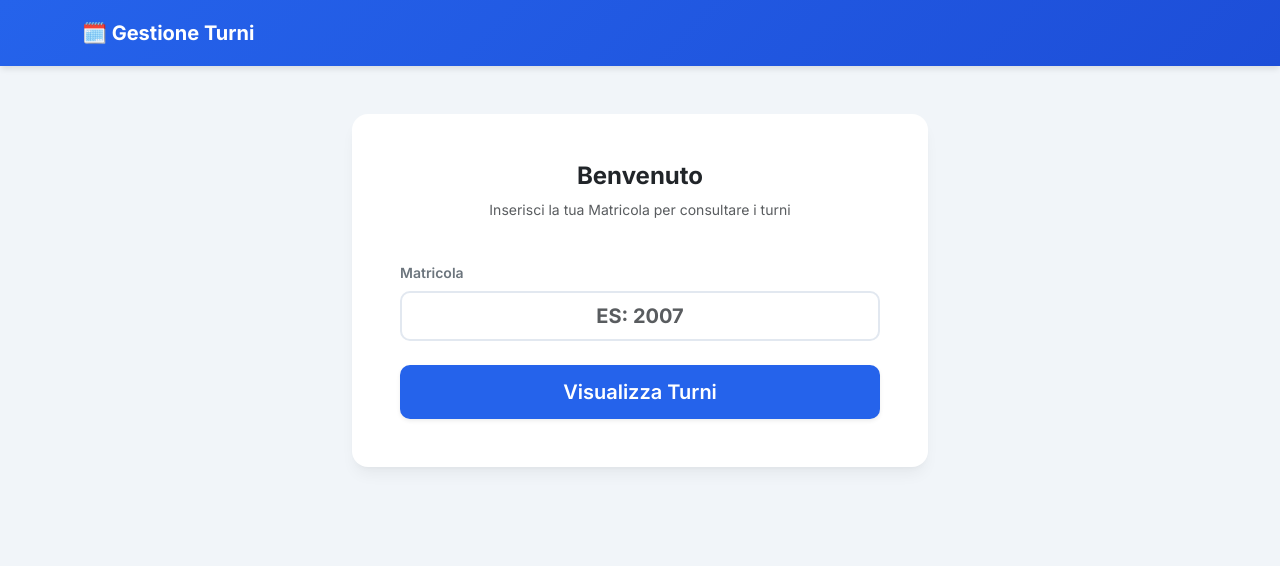
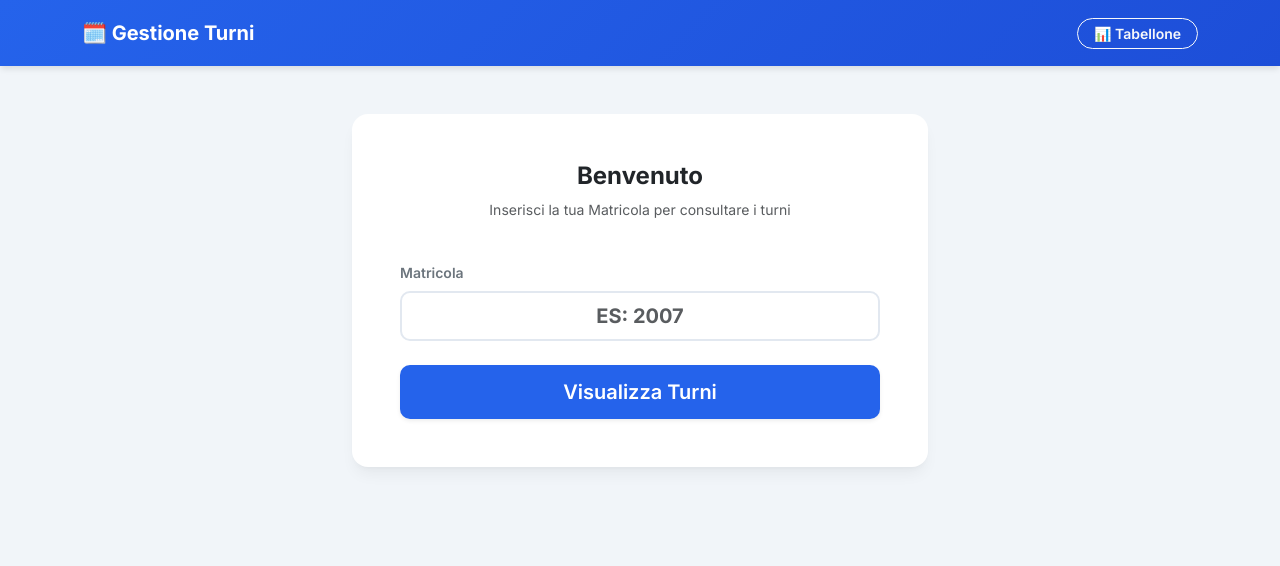
Before and after one commit to cosimomaglie-hash/Turni-del-personale, a plain HTML site: page index.HTML in a window 1280 px wide. Drawn offline with nearby package versions, Linux system fonts and the light colour scheme.

Commit message:
Update index.HTML

```diff
--- a/index.HTML
+++ b/index.HTML
@@ -230,6 +230,7 @@
             <span class="navbar-brand mb-0 h1 fw-bold fs-5 text-white">🗓️ Gestione Turni</span>
             <div class="d-flex gap-2">
                 <button id="btn-aggiorna" onclick="caricaTurni()" class="btn btn-light btn-sm rounded-pill px-3 fw-semibold shadow-sm" style="display: none;">🔄 Aggiorna</button>
+                <a href="tabellone.html" class="btn btn-outline-light btn-sm rounded-pill px-3 fw-semibold">📊 Tabellone</a>
             </div>
         </div>
     </nav>
```
